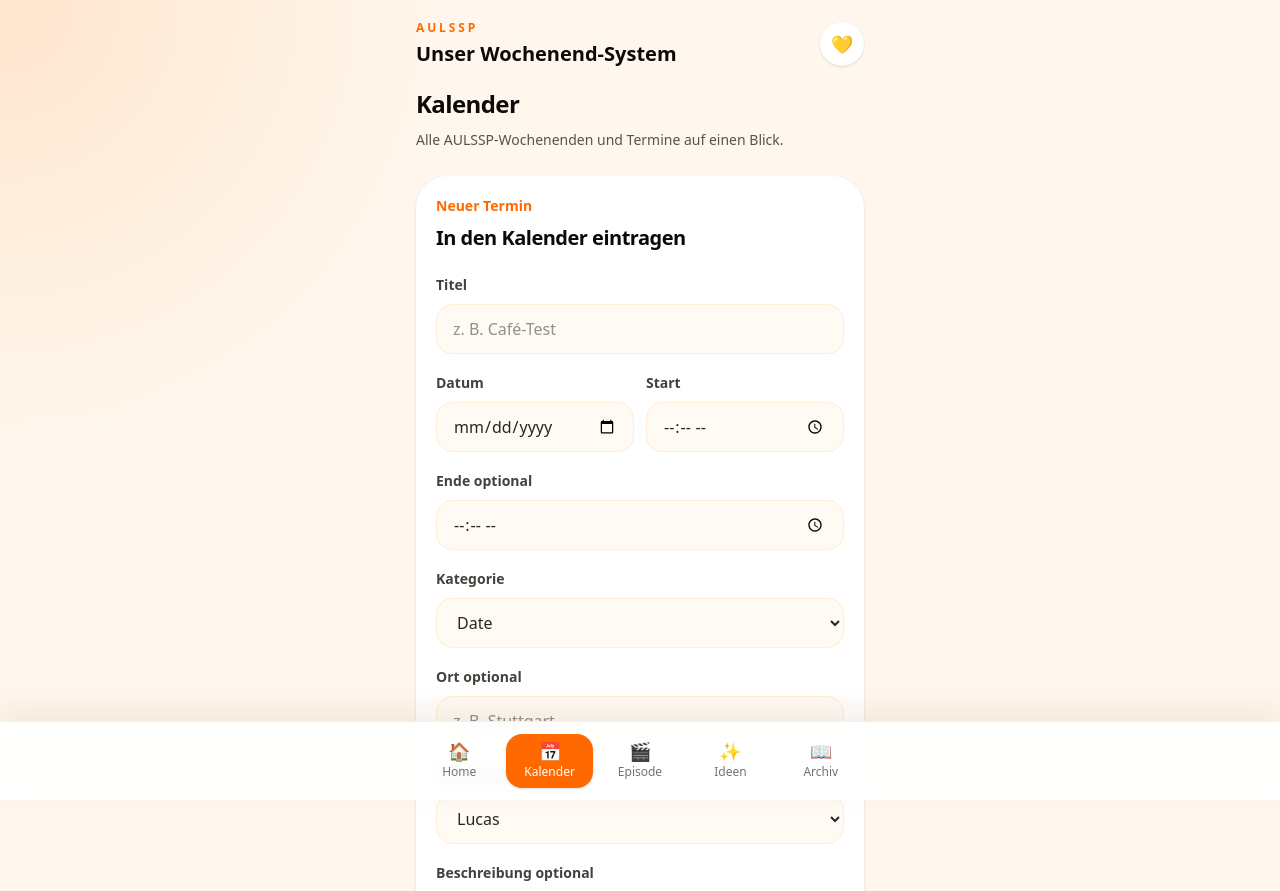
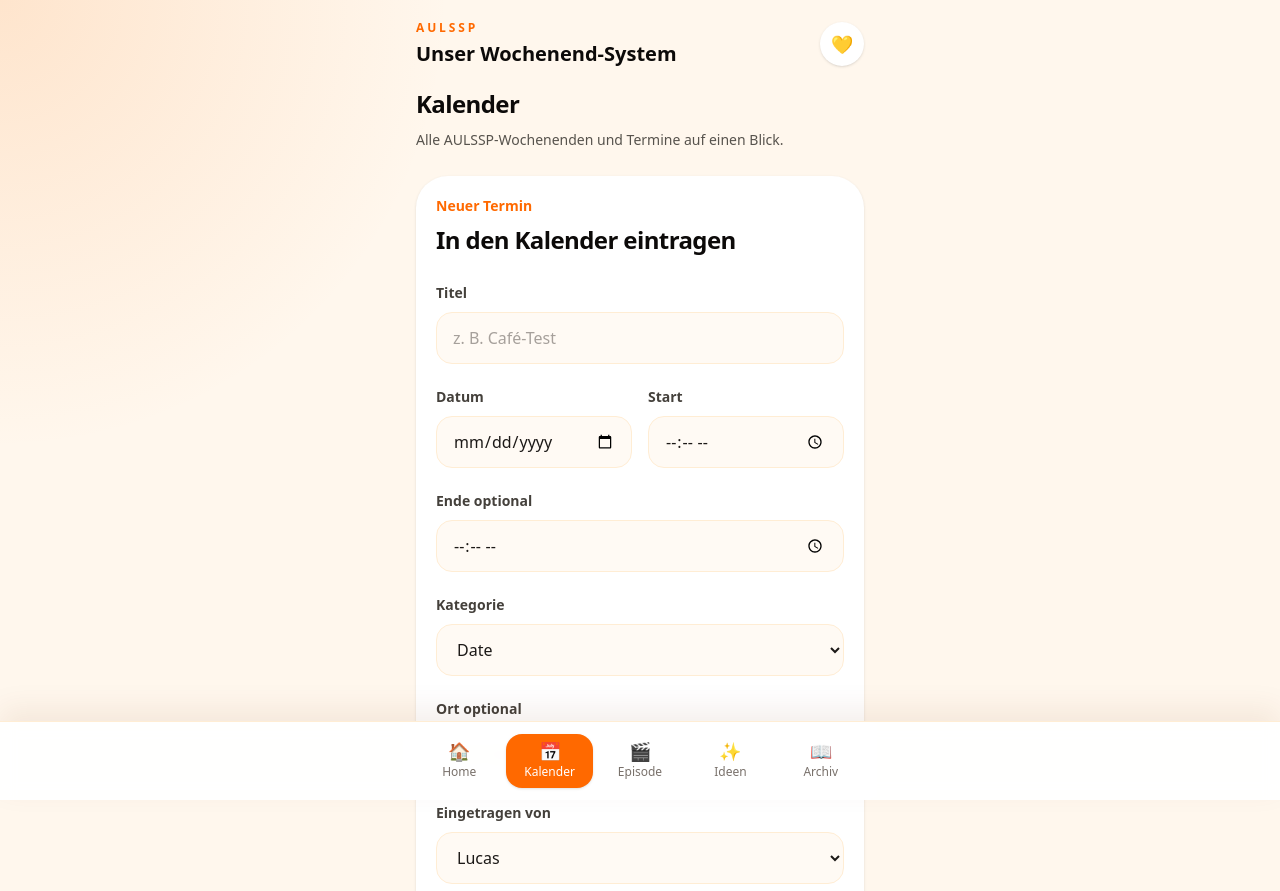
Before and after one commit to Lucas-MStein/aulssp, a Next.js app: page /kalender in a window 1280 px wide. Shown: the top 891 px of the page. Built offline with nearby package versions, Linux system fonts and the light colour scheme; no server answers; the database is empty.

Commit message:
adjusted spacing and padding stuff

```diff
--- a/app/globals.css
+++ b/app/globals.css
@@ -1,61 +1,49 @@
 @import "tailwindcss";
 
 :root {
-
   --background: #fff7ed;
-
   --foreground: #292524;
-
 }
 
 * {
-
   box-sizing: border-box;
-
 }
 
 html {
-
   min-height: 100%;
-
   background: var(--background);
-
+  -webkit-text-size-adjust: 100%;
 }
 
 body {
-
   min-height: 100%;
-
   margin: 0;
-
   background:
-
           radial-gradient(circle at top left, rgba(251, 146, 60, 0.18), transparent 28rem),
-
           radial-gradient(circle at bottom right, rgba(244, 114, 182, 0.12), transparent 24rem),
-
           var(--background);
-
   color: var(--foreground);
-
+  overscroll-behavior-y: none;
 }
 
 button,
+input,
+textarea,
+select {
+  font: inherit;
+}
 
 input,
+textarea,
+select {
+  font-size: 16px;
+}
 
-textarea,
-
-select {
-
-  font: inherit;
-
+button {
+  -webkit-tap-highlight-color: transparent;
 }
 
 ::selection {
-
   background: #fed7aa;
-
   color: #7c2d12;
-
 }
--- a/components/calendar/EventForm.tsx
+++ b/components/calendar/EventForm.tsx
@@ -2,21 +2,23 @@
 
 import { createEvent } from "@/app/kalender/actions";
 
+const inputClassName =
+    "mt-2 min-h-[3.25rem] w-full min-w-0 rounded-2xl border border-orange-100 bg-orange-50/60 px-4 py-3 text-base text-stone-900 outline-none transition placeholder:text-stone-400 focus:border-orange-300 focus:bg-white focus:ring-4 focus:ring-orange-100";
+
+const labelClassName = "text-sm font-semibold text-stone-700";
+
 export function EventForm() {
     return (
-        <section className="rounded-[2rem] bg-white p-5 shadow-sm">
+        <section className="overflow-hidden rounded-[2rem] bg-white p-5 shadow-sm">
             <p className="text-sm font-semibold text-orange-500">Neuer Termin</p>
 
-            <h2 className="mt-2 text-xl font-black tracking-tight text-stone-950">
+            <h2 className="mt-2 text-2xl font-black tracking-tight text-stone-950">
                 In den Kalender eintragen
             </h2>
 
-            <form action={createEvent} className="mt-5 space-y-4">
+            <form action={createEvent} className="mt-6 space-y-5">
                 <div>
-                    <label
-                        htmlFor="title"
-                        className="text-sm font-semibold text-stone-700"
-                    >
+                    <label htmlFor="title" className={labelClassName}>
                         Titel
                     </label>
                     <input
@@ -25,16 +27,13 @@ export function EventForm() {
                         type="text"
                         placeholder="z. B. Café-Test"
                         required
-                        className="mt-2 w-full rounded-2xl border border-orange-100 bg-orange-50/60 px-4 py-3 text-sm outline-none transition focus:border-orange-300 focus:bg-white focus:ring-4 focus:ring-orange-100"
+                        className={inputClassName}
                     />
                 </div>
 
-                <div className="grid grid-cols-2 gap-3">
-                    <div>
-                        <label
-                            htmlFor="date"
-                            className="text-sm font-semibold text-stone-700"
-                        >
+                <div className="grid grid-cols-1 gap-4 sm:grid-cols-2">
+                    <div className="min-w-0">
+                        <label htmlFor="date" className={labelClassName}>
                             Datum
                         </label>
                         <input
@@ -42,15 +41,12 @@ export function EventForm() {
                             name="date"
                             type="date"
                             required
-                            className="mt-2 w-full rounded-2xl border border-orange-100 bg-orange-50/60 px-4 py-3 text-sm outline-none transition focus:border-orange-300 focus:bg-white focus:ring-4 focus:ring-orange-100"
+                            className={inputClassName}
                         />
                     </div>
 
-                    <div>
-                        <label
-                            htmlFor="startTime"
-                            className="text-sm font-semibold text-stone-700"
-                        >
+                    <div className="min-w-0">
+                        <label htmlFor="startTime" className={labelClassName}>
                             Start
                         </label>
                         <input
@@ -58,38 +54,32 @@ export function EventForm() {
                             name="startTime"
                             type="time"
                             required
-                            className="mt-2 w-full rounded-2xl border border-orange-100 bg-orange-50/60 px-4 py-3 text-sm outline-none transition focus:border-orange-300 focus:bg-white focus:ring-4 focus:ring-orange-100"
+                            className={inputClassName}
                         />
                     </div>
                 </div>
 
                 <div>
-                    <label
-                        htmlFor="endTime"
-                        className="text-sm font-semibold text-stone-700"
-                    >
+                    <label htmlFor="endTime" className={labelClassName}>
                         Ende optional
                     </label>
                     <input
                         id="endTime"
                         name="endTime"
                         type="time"
-                        className="mt-2 w-full rounded-2xl border border-orange-100 bg-orange-50/60 px-4 py-3 text-sm outline-none transition focus:border-orange-300 focus:bg-white focus:ring-4 focus:ring-orange-100"
+                        className={inputClassName}
                     />
                 </div>
 
                 <div>
-                    <label
-                        htmlFor="category"
-                        className="text-sm font-semibold text-stone-700"
-                    >
+                    <label htmlFor="category" className={labelClassName}>
                         Kategorie
                     </label>
                     <select
                         id="category"
                         name="category"
                         defaultValue="date"
-                        className="mt-2 w-full rounded-2xl border border-orange-100 bg-orange-50/60 px-4 py-3 text-sm outline-none transition focus:border-orange-300 focus:bg-white focus:ring-4 focus:ring-orange-100"
+                        className={inputClassName}
                     >
                         <option value="date">Date</option>
                         <option value="travel">Fahrt</option>
@@ -101,10 +91,7 @@ export function EventForm() {
                 </div>
 
                 <div>
-                    <label
-                        htmlFor="location"
-                        className="text-sm font-semibold text-stone-700"
-                    >
+                    <label htmlFor="location" className={labelClassName}>
                         Ort optional
                     </label>
                     <input
@@ -112,22 +99,19 @@ export function EventForm() {
                         name="location"
                         type="text"
                         placeholder="z. B. Stuttgart"
-                        className="mt-2 w-full rounded-2xl border border-orange-100 bg-orange-50/60 px-4 py-3 text-sm outline-none transition focus:border-orange-300 focus:bg-white focus:ring-4 focus:ring-orange-100"
+                        className={inputClassName}
                     />
                 </div>
 
                 <div>
-                    <label
-                        htmlFor="createdBy"
-                        className="text-sm font-semibold text-stone-700"
-                    >
+                    <label htmlFor="createdBy" className={labelClassName}>
                         Eingetragen von
                     </label>
                     <select
                         id="createdBy"
                         name="createdBy"
                         defaultValue="Lucas"
-                        className="mt-2 w-full rounded-2xl border border-orange-100 bg-orange-50/60 px-4 py-3 text-sm outline-none transition focus:border-orange-300 focus:bg-white focus:ring-4 focus:ring-orange-100"
+                        className={inputClassName}
                     >
                         <option value="Lucas">Lucas</option>
                         <option value="Alina">Alina</option>
@@ -135,10 +119,7 @@ export function EventForm() {
                 </div>
 
                 <div>
-                    <label
-                        htmlFor="description"
-                        className="text-sm font-semibold text-stone-700"
-                    >
+                    <label htmlFor="description" className={labelClassName}>
                         Beschreibung optional
                     </label>
                     <textarea
@@ -146,13 +127,13 @@ export function EventForm() {
                         name="description"
                         rows={3}
                         placeholder="Kleine Notiz zum Termin..."
-                        className="mt-2 w-full rounded-2xl border border-orange-100 bg-orange-50/60 px-4 py-3 text-sm outline-none transition focus:border-orange-300 focus:bg-white focus:ring-4 focus:ring-orange-100"
+                        className={`${inputClassName} resize-none`}
                     />
                 </div>
 
                 <button
                     type="submit"
-                    className="inline-flex w-full items-center justify-center rounded-2xl bg-orange-500 px-5 py-3 text-sm font-bold text-white shadow-sm transition hover:bg-orange-600"
+                    className="inline-flex min-h-[3.25rem] w-full items-center justify-center rounded-2xl bg-orange-500 px-5 py-3 text-base font-bold text-white shadow-sm transition hover:bg-orange-600"
                 >
                     Termin speichern
                 </button>
--- a/components/layout/AppShell.tsx
+++ b/components/layout/AppShell.tsx
@@ -1,4 +1,5 @@
-// components/AppShell.tsx
+// components/layout/AppShell.tsx
+
 import { BottomNavigation } from "@/components/layout/BottomNavigation";
 
 type AppShellProps = {
@@ -7,7 +8,7 @@ type AppShellProps = {
 
 export function AppShell({ children }: AppShellProps) {
     return (
-        <div className="min-h-dvh px-4 pb-24 pt-5">
+        <div className="min-h-dvh px-4 pb-[calc(env(safe-area-inset-bottom)+7.5rem)] pt-[calc(env(safe-area-inset-top)+1.25rem)]">
             <div className="mx-auto flex w-full max-w-md flex-col gap-5">
                 <header className="flex items-center justify-between">
                     <div>
--- a/components/layout/BottomNavigation.tsx
+++ b/components/layout/BottomNavigation.tsx
@@ -37,7 +37,7 @@ export function BottomNavigation() {
     const pathname = usePathname();
 
     return (
-        <nav className="fixed inset-x-0 bottom-0 z-50 border-t border-orange-100 bg-white/90 px-3 pb-[calc(env(safe-area-inset-bottom)+0.75rem)] pt-3 shadow-[0_-12px_30px_rgba(120,53,15,0.08)] backdrop-blur">
+        <nav className="fixed inset-x-0 bottom-0 z-50 border-t border-orange-100 bg-white/95 px-3 pb-[calc(env(safe-area-inset-bottom)+0.75rem)] pt-3 shadow-[0_-12px_30px_rgba(120,53,15,0.08)] backdrop-blur">
             <div className="mx-auto grid max-w-md grid-cols-5 gap-1">
                 {navigationItems.map((item) => {
                     const isActive =
@@ -48,14 +48,14 @@ export function BottomNavigation() {
                             key={item.href}
                             href={item.href}
                             className={[
-                                "flex flex-col items-center gap-1 rounded-2xl px-2 py-2 text-xs font-medium transition",
+                                "flex min-w-0 flex-col items-center gap-1 rounded-2xl px-2 py-2 text-xs font-medium transition",
                                 isActive
                                     ? "bg-orange-500 text-white shadow-sm"
                                     : "text-stone-500 hover:bg-orange-50 hover:text-orange-600",
                             ].join(" ")}
                         >
                             <span className="text-lg leading-none">{item.icon}</span>
-                            <span>{item.label}</span>
+                            <span className="truncate">{item.label}</span>
                         </Link>
                     );
                 })}
```
